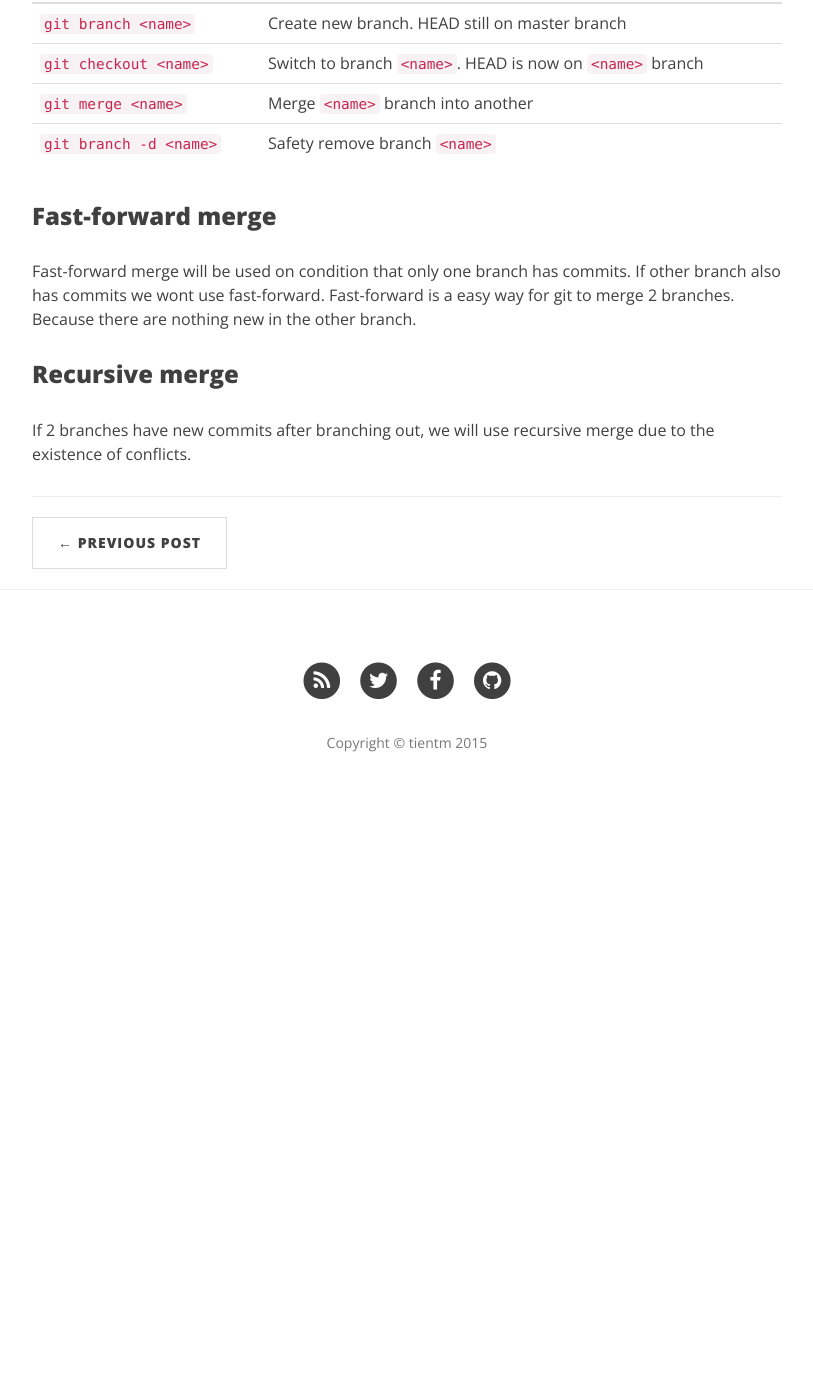
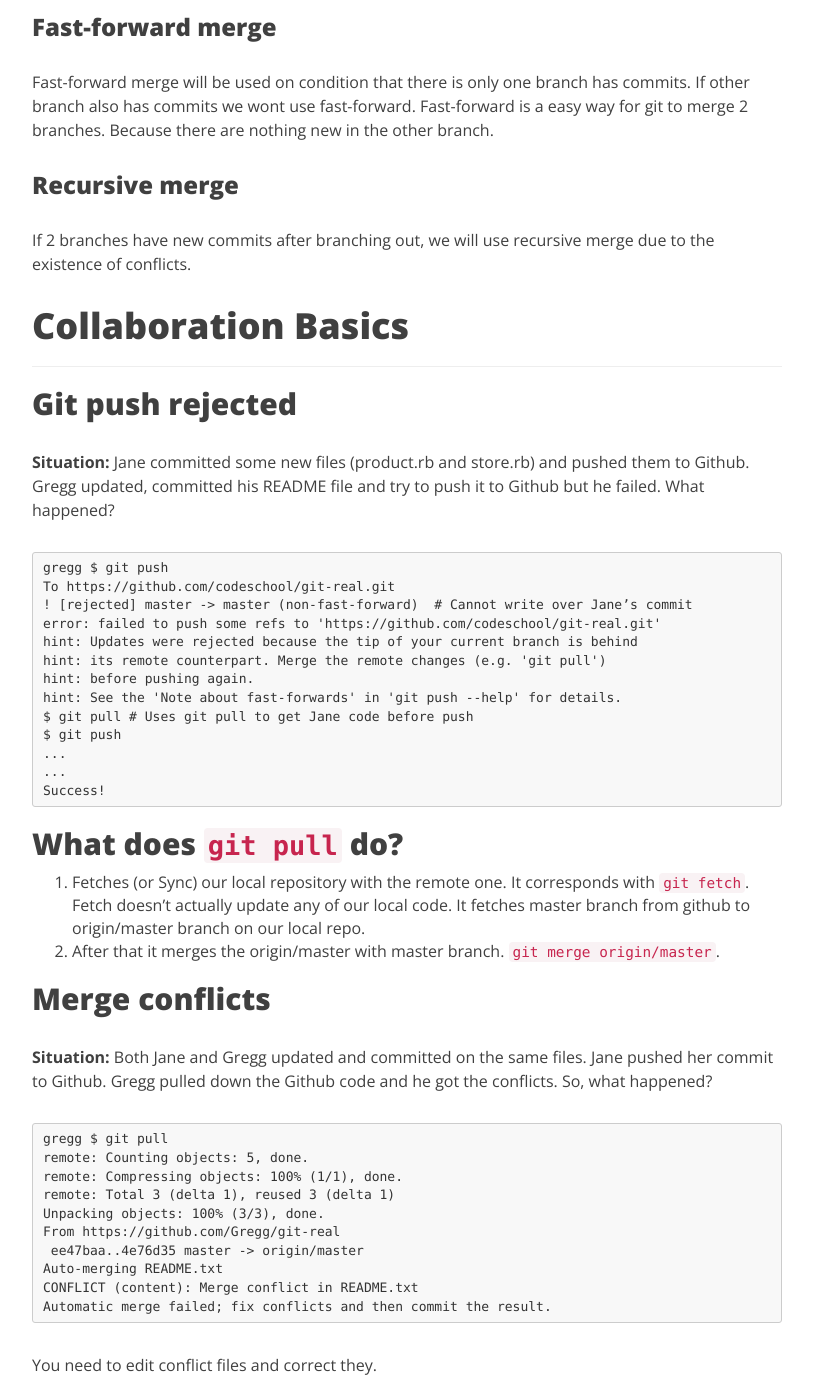
Before and after one commit to taminhtien/taminhtien.github.io, a Jekyll site: the page built from _posts/2015-09-22-git-commands.markdown, in a window 1280 px wide and 1400 px high, scrolled down 3707 px. Shown: the whole window, without its empty margins (233-1046 px from the left). Built offline with Jekyll 4.4.1, drawn with Linux system fonts in a browser that asks for light colours; nearby versions of some CDN libraries; before the commit the page ends 4525 px from its top, so only the background shows below that; some of the changed text lies outside the part shown.

Commit message:
Add collaboration basics

```diff
--- a/_posts/2015-09-22-git-commands.markdown
+++ b/_posts/2015-09-22-git-commands.markdown
@@ -8,16 +8,15 @@ header-img: "img/git.jpg"
 ---
 
 # Staging and Remotes
+---
 
 ## Git diff
----
 
 `git diff` shows unstaged differences since last commit.
 
 Use `git diff --staged` to view staged differences.
 
 ## Unstage
----
 
 Use `git reset HEAD <file>` to unstage.
 
@@ -26,12 +25,10 @@ Use `git reset HEAD <file>` to unstage.
 `git checkout -- <file>` blows away all changes since last commit.
 
 ## Skip tracking and commit
----
 
 `git commit -a -m "Message"` adds changes from all tracked files.
 
 ## Undoing a commit
----
 
 We forgot something on commit.
 
@@ -42,7 +39,6 @@ Maybe we forgot to add a file.
 `git commit --amend -m "New message"`. `--amend` adds new tracked changes to the last commit.
 
 ## Useful command
----
 
 |Commands|Meaning|
 |--|--|
@@ -54,7 +50,6 @@ Maybe we forgot to add a file.
 __Dont do these after pushing__
 
 ## Adding a remote
----
 
 > Origin refers canonical repository, our official repository that most of people use for their project.
 
@@ -67,7 +62,6 @@ __Dont do these after pushing__
 `git remote -v` shows all remotes.
 
 ## Pushing to remote
----
 
 `git push -u origin master`
 
@@ -75,12 +69,10 @@ __Dont do these after pushing__
 - `master`: local branch to push
 
 ## Pulling from remote
----
 
 `git pull`: pull down all changes from remote repository and sync up your local repository.
 
 ## Working with remotes
----
 
 |Commands|Meaning|
 |--|--|
@@ -91,9 +83,9 @@ __Dont do these after pushing__
 `-u` means that you don't have to specify the name and branch in the next pushing, just run `git push`.
 
 # Cloning and Branching
+---
 
 ## Cloning a repository
----
 
 ~~~
 $ git clone https://github.com/codeschool/git-real.git
@@ -115,7 +107,6 @@ Git Clone operation:
 3. Checks out initial branch (likely master).
 
 ## Branching
----
 
 Need to work on a feature that will take some time? Time to branching out.
 
@@ -123,13 +114,73 @@ Need to work on a feature that will take some time? Time to branching out.
 |--|--|
 |`git branch <name>`|Create new branch. HEAD still on master branch|
 |`git checkout <name>`|Switch to branch `<name>`. HEAD is now on `<name>` branch|
+|`git checkout -b <name>`|Create and switch to branch `<name>`|
 |`git merge <name>`|Merge `<name>` branch into another|
 |`git branch -d <name>`|Safety remove branch `<name>`|
 
 ### Fast-forward merge
 
-Fast-forward merge will be used on condition that only one branch has commits. If other branch also has commits we wont use fast-forward. Fast-forward is a easy way for git to merge 2 branches. Because there are nothing new in the other branch.
+Fast-forward merge will be used on condition that there is only one branch has commits. If other branch also has commits we wont use fast-forward. Fast-forward is a easy way for git to merge 2 branches. Because there are nothing new in the other branch.
 
 ### Recursive merge
 
 If 2 branches have new commits after branching out, we will use recursive merge due to the existence of conflicts.
+
+# Collaboration Basics
+---
+
+## Git push rejected
+
+__Situation:__ Jane committed some new files (product.rb and store.rb) and pushed them to Github. Gregg updated, committed his README file and try to push it to Github but he failed. What happened?
+
+~~~
+gregg $ git push
+To https://github.com/codeschool/git-real.git
+! [rejected] master -> master (non-fast-forward)  # Cannot write over Jane’s commit
+error: failed to push some refs to 'https://github.com/codeschool/git-real.git'
+hint: Updates were rejected because the tip of your current branch is behind
+hint: its remote counterpart. Merge the remote changes (e.g. 'git pull')
+hint: before pushing again.
+hint: See the 'Note about fast-forwards' in 'git push --help' for details.
+$ git pull # Uses git pull to get Jane code before push
+$ git push
+...
+...
+Success!
+~~~
+
+## What does `git pull` do?
+
+1. Fetches (or Sync) our local repository with the remote one. It corresponds with `git fetch`. Fetch doesn't actually update any of our local code. It fetches master branch from github to origin/master branch on our local repo.
+2. After that it merges the origin/master with master branch. `git merge origin/master`.
+
+## Merge conflicts
+
+__Situation:__ Both Jane and Gregg updated and committed on the same files. Jane pushed her commit to Github. Gregg pulled down the Github code and he got the conflicts. So, what happened?
+
+~~~
+gregg $ git pull
+remote: Counting objects: 5, done.
+remote: Compressing objects: 100% (1/1), done.
+remote: Total 3 (delta 1), reused 3 (delta 1)
+Unpacking objects: 100% (3/3), done.
+From https://github.com/Gregg/git-real
+ ee47baa..4e76d35 master -> origin/master
+Auto-merging README.txt
+CONFLICT (content): Merge conflict in README.txt
+Automatic merge failed; fix conflicts and then commit the result.
+~~~
+
+You need to edit conflict files and correct they.
+
+~~~
+here is my readme
+<<<<<<< HEAD # Our local version
+the cake is a lie.
+=======
+the cake is telling the truth! # Jane's version
+>>>>>>>
+4e76d3542a7eee02ec516a47600002a90a4e4b48
+~~~
+
+After correcting, Gregg might push his code.
```
